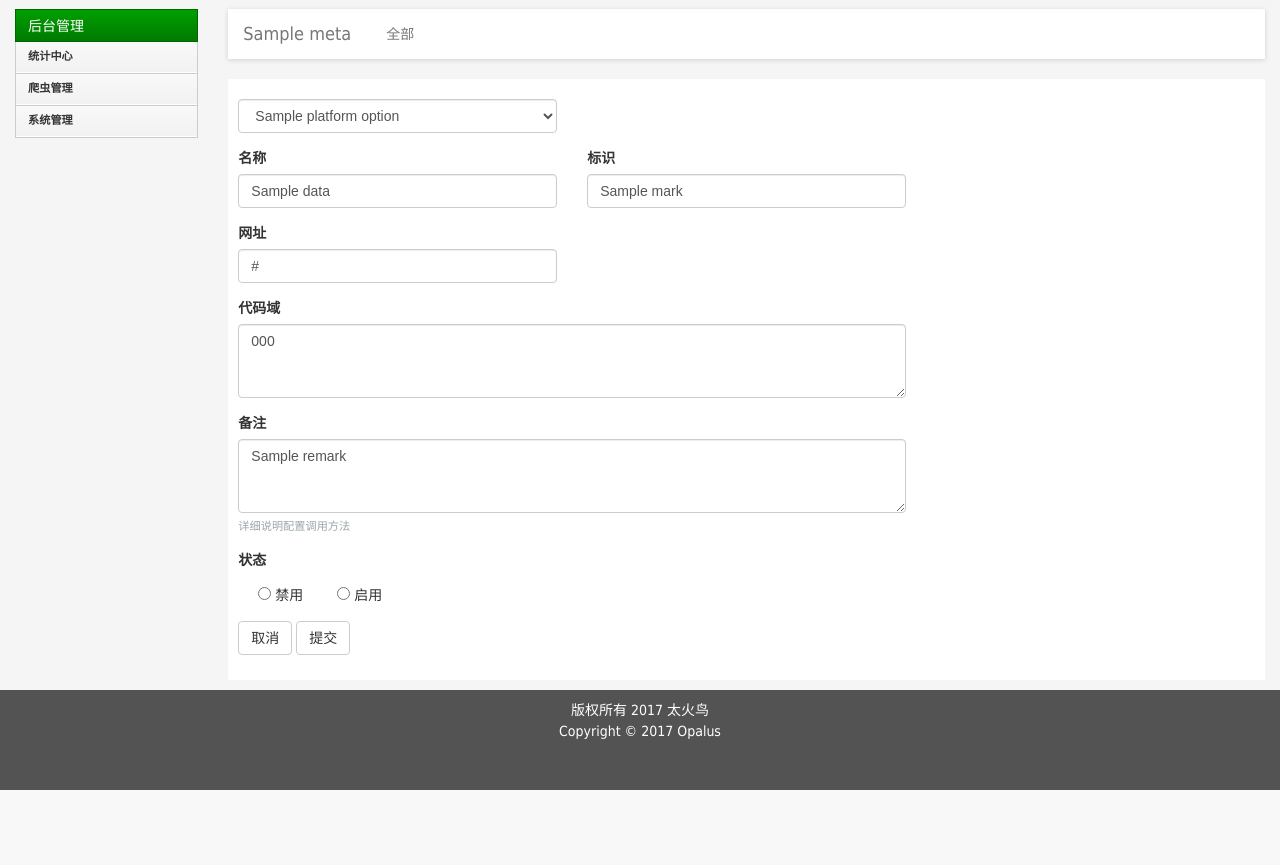
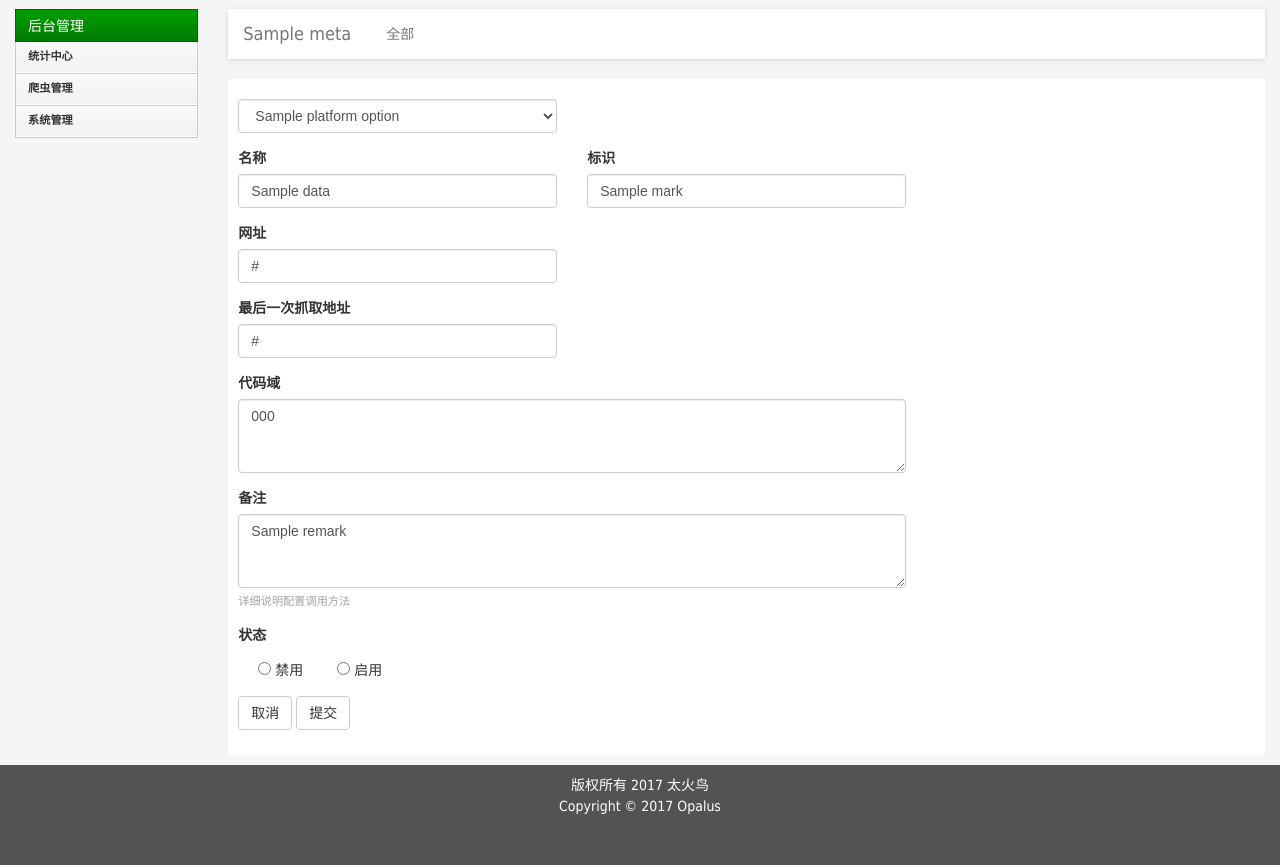
Before and after one commit to wangjunping0938/opalus, a Flask app: template app/templates/admin/site/submit.html in a window 1280 px wide. Shown: the part 61-926 px from the top of the page. Before the commit the page ends 851 px from the top, so only its background shows below. Run offline with Flask 2, Linux system fonts and the light colour scheme; the template is opened without the code that fills it: values that come from a table or form of the project are taken from there, most other values are stand-ins (such as "Sample title", 1, 10 or a date in 2020); some libraries are stand-ins or nearby versions.

Commit message:
admin site add last_url

```diff
--- a/app/forms/site.py
+++ b/app/forms/site.py
@@ -13,6 +13,7 @@ class SaveForm(FlaskForm):
     mark = StringField('唯一标识', validators=[DataRequired(message="唯一标识不能为空"), Length(min=4, max=16, message="长度大于4小于16")])
     name = StringField('名称', validators=[DataRequired(message="名称不能为空")])
     url = StringField('网址', validators=[DataRequired(message="网址不能为空")])
+    last_url = StringField()
     code = StringField()
     remark = StringField()
     kind = IntegerField()
@@ -35,6 +36,7 @@ class SaveForm(FlaskForm):
         data['name'] = self.data['name']
         data['code'] = self.data['code']
         data['url'] = self.data['url']
+        data['last_url'] = self.data['last_url']
         data['category_id'] = self.data['category_id']
         data['site_from'] = self.data['site_from']
         data['site_type'] = self.data['site_type']
--- a/app/templates/admin/site/submit.html
+++ b/app/templates/admin/site/submit.html
@@ -117,6 +117,13 @@
             </div>
 
             <div class="form-group">
+                <div class="col-xs-4">
+                    <label for="mark">最后一次抓取地址</label>
+                    <input type="text" name="last_url" class="form-control" value="{{ meta.data.last_url }}" placeholder="最后一次抓取地址">
+                </div>
+            </div>
+
+            <div class="form-group">
                 <div class="col-xs-8">
                     <label for="code">代码域</label>
                     <textarea class="form-control" name="code" rows="3">{{ meta.data.code|default('') }}</textarea>
```
Also changed, not shown: app/templates/admin/site/list.html (+5 -2 lines).
